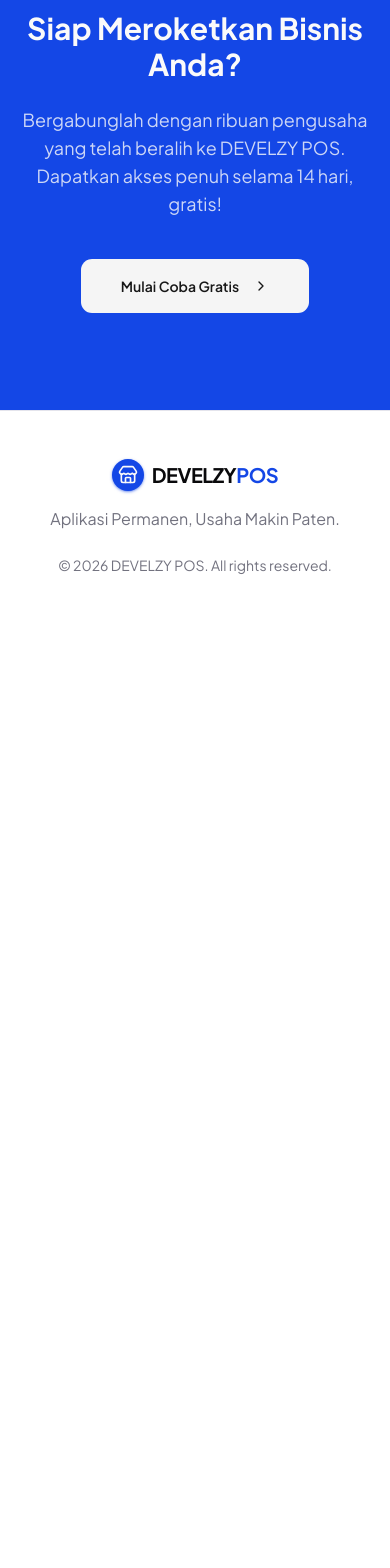
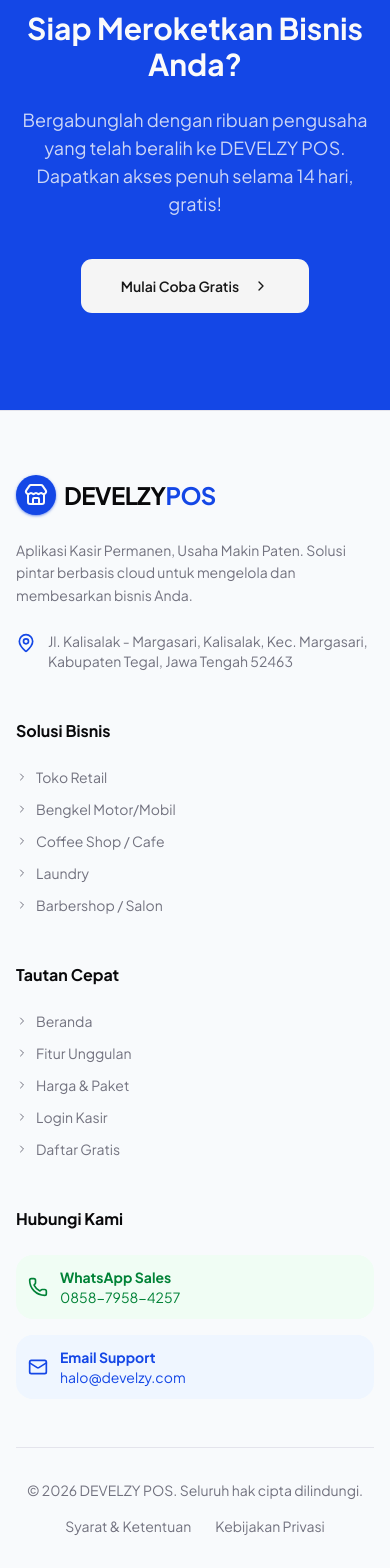
Before and after one commit to develzy/develzy_pos, a Next.js app: page / in a window 390 px wide. Shown: the part 8377-9945 px from the top of the page. Before the commit the page ends 9000 px from the top, so only its background shows below. Built offline with nearby package versions, Linux system fonts and the light colour scheme.

Commit message:
feat: add modern professional SiteFooter with address and contact info

```diff
--- a/src/app/page.tsx
+++ b/src/app/page.tsx
@@ -3,6 +3,7 @@
 import Link from "next/link";
 import { DemoModal } from "@/components/DemoModal";
 import { SiteHeader } from "@/components/SiteHeader";
+import { SiteFooter } from "@/components/SiteFooter";
 import { DashboardMockup } from "@/components/DashboardMockup";
 
 export default function Home() {
@@ -367,20 +368,7 @@
         </section>
       </main>
 
-      <footer className="border-t py-12 bg-background">
-        <div className="container mx-auto px-4 text-center text-muted-foreground">
-          <div className="flex items-center justify-center gap-2 mb-4">
-            <div className="flex h-8 w-8 items-center justify-center rounded-2xl bg-primary text-primary-foreground shadow-sm shadow-primary/50">
-              <Store className="h-5 w-5" />
-            </div>
-            <span className="text-xl font-bold tracking-tight text-foreground">DEVELZY<span className="text-primary">POS</span></span>
-          </div>
-          <p className="mb-6">Aplikasi Permanen, Usaha Makin Paten.</p>
-          <div className="text-sm">
-            &copy; {new Date().getFullYear()} DEVELZY POS. All rights reserved.
-          </div>
-        </div>
-      </footer>
+      <SiteFooter />
     </div>
   );
 }
--- a/src/app/solusi/[type]/page.tsx
+++ b/src/app/solusi/[type]/page.tsx
@@ -1,4 +1,5 @@
 import { SiteHeader } from "@/components/SiteHeader";
+import { SiteFooter } from "@/components/SiteFooter";
 import { Button, buttonVariants } from "@/components/ui/button";
 import { ArrowRight, CheckCircle2, Coffee, ShoppingBag, Wrench, Shirt, Utensils, Scissors, Store, Star, Users, PieChart, Receipt, ClipboardList } from "lucide-react";
 import Link from "next/link";
@@ -344,6 +345,7 @@
         </section>
 
       </main>
+      <SiteFooter />
     </div>
   );
 }
--- /dev/null
+++ b/src/components/SiteFooter.tsx
@@ -0,0 +1,87 @@
+import Link from "next/link";
+import { Store, MapPin, Phone, Mail, ChevronRight } from "lucide-react";
+
+export function SiteFooter() {
+  return (
+    <footer className="bg-slate-50 dark:bg-slate-900 border-t pt-16 pb-8">
+      <div className="container mx-auto px-4 max-w-6xl">
+        <div className="grid grid-cols-1 md:grid-cols-2 lg:grid-cols-4 gap-12 mb-12">
+
+          {/* Column 1: Brand & Address */}
+          <div className="space-y-6">
+            <div className="flex items-center gap-2">
+              <div className="flex h-10 w-10 items-center justify-center rounded-2xl bg-primary text-primary-foreground shadow-sm shadow-primary/50">
+                <Store className="h-6 w-6" />
+              </div>
+              <span className="text-2xl font-bold tracking-tight text-foreground">DEVELZY<span className="text-primary">POS</span></span>
+            </div>
+            <p className="text-sm text-muted-foreground leading-relaxed">
+              Aplikasi Kasir Permanen, Usaha Makin Paten. Solusi pintar berbasis cloud untuk mengelola dan membesarkan bisnis Anda.
+            </p>
+            <div className="flex items-start gap-3 text-sm text-muted-foreground">
+              <MapPin className="w-5 h-5 text-primary shrink-0 mt-0.5" />
+              <span>Jl. Kalisalak - Margasari, Kalisalak, Kec. Margasari, Kabupaten Tegal, Jawa Tengah 52463</span>
+            </div>
+          </div>
+
+          {/* Column 2: Solusi Bisnis */}
+          <div>
+            <h4 className="font-bold text-foreground mb-6">Solusi Bisnis</h4>
+            <ul className="space-y-3 text-sm text-muted-foreground">
+              <li><Link href="/solusi/retail" className="hover:text-primary transition-colors flex items-center gap-2"><ChevronRight className="w-3 h-3" /> Toko Retail</Link></li>
+              <li><Link href="/solusi/bengkel" className="hover:text-primary transition-colors flex items-center gap-2"><ChevronRight className="w-3 h-3" /> Bengkel Motor/Mobil</Link></li>
+              <li><Link href="/solusi/coffee-shop" className="hover:text-primary transition-colors flex items-center gap-2"><ChevronRight className="w-3 h-3" /> Coffee Shop / Cafe</Link></li>
+              <li><Link href="/solusi/laundry" className="hover:text-primary transition-colors flex items-center gap-2"><ChevronRight className="w-3 h-3" /> Laundry</Link></li>
+              <li><Link href="/solusi/barbershop" className="hover:text-primary transition-colors flex items-center gap-2"><ChevronRight className="w-3 h-3" /> Barbershop / Salon</Link></li>
+            </ul>
+          </div>
+
+          {/* Column 3: Tautan Cepat */}
+          <div>
+            <h4 className="font-bold text-foreground mb-6">Tautan Cepat</h4>
+            <ul className="space-y-3 text-sm text-muted-foreground">
+              <li><Link href="/" className="hover:text-primary transition-colors flex items-center gap-2"><ChevronRight className="w-3 h-3" /> Beranda</Link></li>
+              <li><Link href="/#fitur" className="hover:text-primary transition-colors flex items-center gap-2"><ChevronRight className="w-3 h-3" /> Fitur Unggulan</Link></li>
+              <li><Link href="/#harga" className="hover:text-primary transition-colors flex items-center gap-2"><ChevronRight className="w-3 h-3" /> Harga & Paket</Link></li>
+              <li><Link href="/login" className="hover:text-primary transition-colors flex items-center gap-2"><ChevronRight className="w-3 h-3" /> Login Kasir</Link></li>
+              <li><Link href="/register" className="hover:text-primary transition-colors flex items-center gap-2"><ChevronRight className="w-3 h-3" /> Daftar Gratis</Link></li>
+            </ul>
+          </div>
+
+          {/* Column 4: Kontak */}
+          <div>
+            <h4 className="font-bold text-foreground mb-6">Hubungi Kami</h4>
+            <div className="space-y-4">
+              <a href="https://wa.me/6285879584257" target="_blank" rel="noopener noreferrer" className="flex items-center gap-3 p-3 rounded-xl bg-green-50 dark:bg-green-950/30 text-green-700 dark:text-green-400 hover:bg-green-100 dark:hover:bg-green-900/50 transition-colors">
+                <Phone className="w-5 h-5" />
+                <div className="text-sm">
+                  <div className="font-bold">WhatsApp Sales</div>
+                  <div>0858-7958-4257</div>
+                </div>
+              </a>
+              <a href="mailto:halo@develzy.com" className="flex items-center gap-3 p-3 rounded-xl bg-blue-50 dark:bg-blue-950/30 text-blue-700 dark:text-blue-400 hover:bg-blue-100 dark:hover:bg-blue-900/50 transition-colors">
+                <Mail className="w-5 h-5" />
+                <div className="text-sm">
+                  <div className="font-bold">Email Support</div>
+                  <div>halo@develzy.com</div>
+                </div>
+              </a>
+            </div>
+          </div>
+
+        </div>
+
+        {/* Bottom Bar */}
+        <div className="border-t pt-8 flex flex-col md:flex-row items-center justify-between gap-4 text-sm text-muted-foreground">
+          <div>
+            &copy; {new Date().getFullYear()} DEVELZY POS. Seluruh hak cipta dilindungi.
+          </div>
+          <div className="flex items-center gap-6">
+            <Link href="#" className="hover:text-primary transition-colors">Syarat & Ketentuan</Link>
+            <Link href="#" className="hover:text-primary transition-colors">Kebijakan Privasi</Link>
+          </div>
+        </div>
+      </div>
+    </footer>
+  );
+}
```
